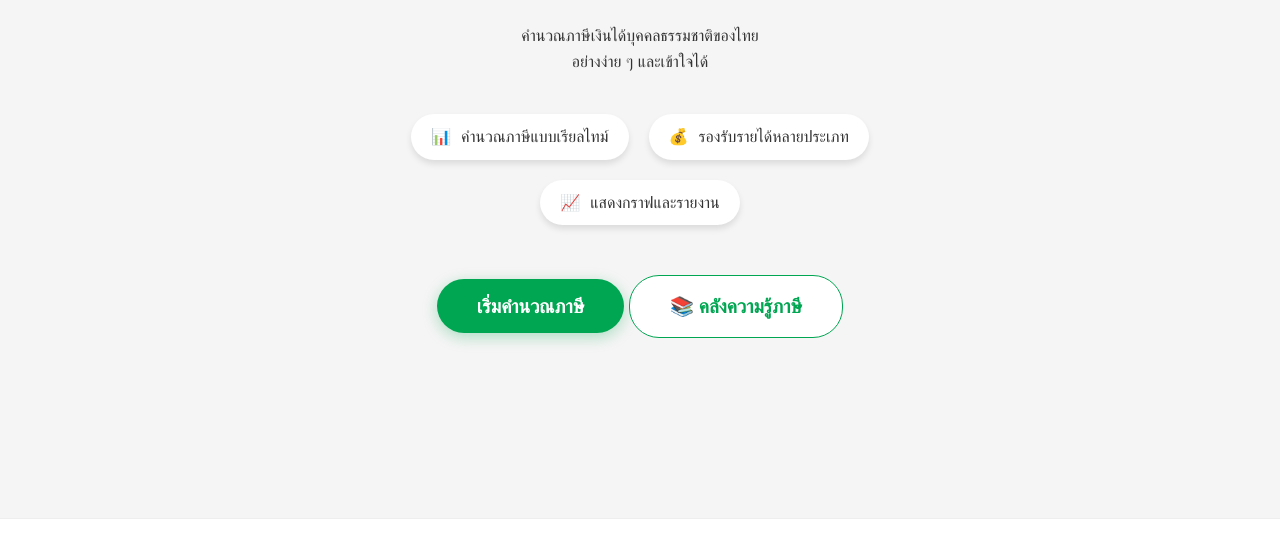
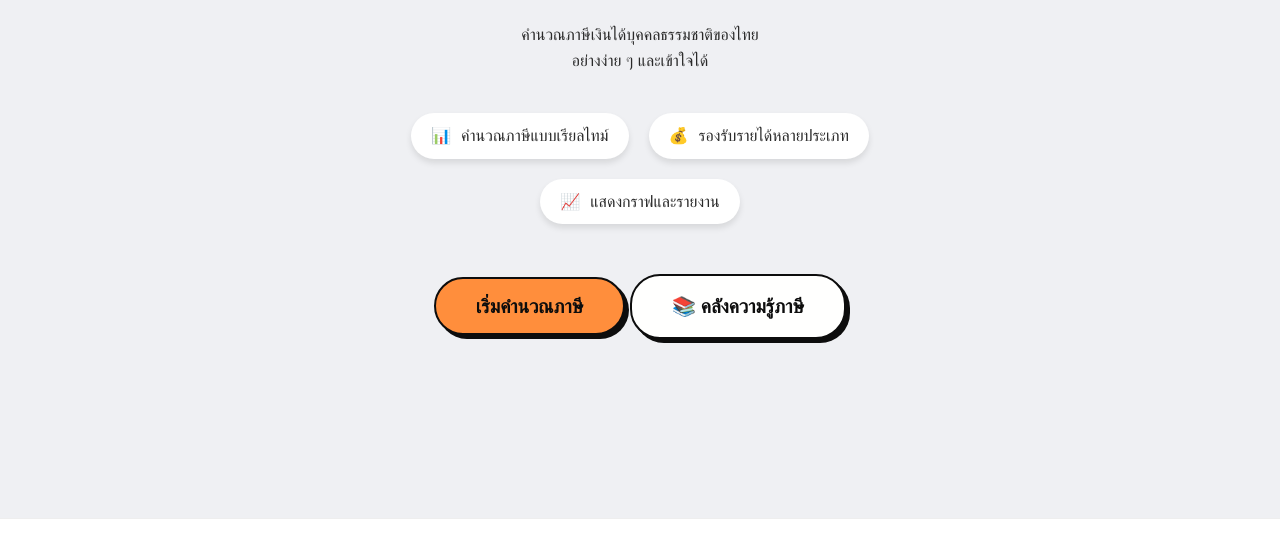
Before and after one commit to analogte/tax-web, a plain HTML site: page index.html in a window 1280 px wide. Shown: the part 242-798 px from the top of the page. Drawn offline with Linux system fonts and the light colour scheme.

Commit message:
แก้สี

```diff
--- a/css/knowledge.css
+++ b/css/knowledge.css
@@ -1,12 +1,12 @@
 /* Knowledge Hub Styles */
 
 :root {
-    --knowledge-primary: #00A651;
-    --knowledge-bg: #f9fafb;
-    --knowledge-surface: #ffffff;
-    --knowledge-text: #1f2937;
+    --knowledge-primary: #ff8e3c;
+    --knowledge-bg: #eff0f3;
+    --knowledge-surface: #fffffe;
+    --knowledge-text: #2a2a2a;
     --knowledge-text-muted: #6b7280;
-    --knowledge-border: #e5e7eb;
+    --knowledge-border: #0d0d0d;
 }
 
 body.knowledge-body {
--- a/css/styles.css
+++ b/css/styles.css
@@ -1,17 +1,28 @@
 /* CSS for Thai Tax Calculator */
 
 :root {
-  --primary-color: #00A651; /* Revenue Department Green-ish */
-  --secondary-color: #2E7D32;
-  --accent-color: #FFC107;
-  --text-color: #333;
-  --bg-color: #F5F5F5;
-  --card-bg: #FFFFFF;
+  --primary-color: #ff8e3c;
+  /* Button / Highlight (Orange) */
+  --secondary-color: #d9376e;
+  /* Tertiary (Pink) */
+  --accent-color: #d9376e;
+  --text-color: #2a2a2a;
+  /* Paragraph */
+  --heading-color: #0d0d0d;
+  /* Headline */
+  --bg-color: #eff0f3;
+  /* Background */
+  --card-bg: #fffffe;
+  /* Secondary */
   --error-color: #D32F2F;
   --success-color: #388E3C;
   --shadow: 0 4px 6px rgba(0, 0, 0, 0.1);
   --border-radius: 12px;
   --font-family: 'Sarabun', -apple-system, BlinkMacSystemFont, "Segoe UI", Roboto, "Helvetica Neue", Arial, sans-serif;
+
+  /* New dedicated vars */
+  --btn-text-color: #0d0d0d;
+  --stroke-color: #0d0d0d;
 }
 
 /* Import Sarabun Font */
@@ -45,7 +56,8 @@ body {
   flex: 1;
   display: flex;
   flex-direction: column;
-    min-height: calc(100vh - 80px); /* Leave space for footer */
+  min-height: calc(100vh - 80px);
+  /* Leave space for footer */
 }
 
 /* Screen Management */
@@ -63,8 +75,15 @@ body {
 }
 
 @keyframes fadeIn {
-  from { opacity: 0; transform: translateY(10px); }
-  to { opacity: 1; transform: translateY(0); }
+  from {
+    opacity: 0;
+    transform: translateY(10px);
+  }
+
+  to {
+    opacity: 1;
+    transform: translateY(0);
+  }
 }
 
 /* Cover Screen */
@@ -124,8 +143,9 @@ body {
 
 .btn-primary {
   background-color: var(--primary-color);
-  color: white;
-  box-shadow: 0 4px 15px rgba(0, 166, 81, 0.3);
+  color: var(--btn-text-color);
+  border: 2px solid var(--stroke-color);
+  box-shadow: 4px 4px 0 var(--stroke-color);
 }
 
 .btn-primary:hover {
@@ -139,9 +159,10 @@ body {
 }
 
 .btn-secondary {
-  background-color: white;
-  color: var(--primary-color);
-  border: 1px solid var(--primary-color);
+  background-color: var(--card-bg);
+  color: var(--btn-text-color);
+  border: 2px solid var(--stroke-color);
+  box-shadow: 4px 4px 0 var(--stroke-color);
 }
 
 .btn-secondary:hover {
@@ -193,7 +214,7 @@ body {
 }
 
 .tax-result-card .card-header {
-  border-color: rgba(255,255,255,0.2);
+  border-color: rgba(255, 255, 255, 0.2);
 }
 
 /* Result Rows */
@@ -273,7 +294,7 @@ body {
   align-items: center;
 }
 
-.income-checkbox:checked + .card-content {
+.income-checkbox:checked+.card-content {
   border-color: var(--primary-color);
   background-color: #f0fdf4;
 }
@@ -310,13 +331,13 @@ body {
   -webkit-appearance: none;
 }
 
-.slider::-webkit-slider-thumb {
-  -webkit-appearance: none;
 width: 20px;
 height: 20px;
 background: var(--primary-color);
+border: 2px solid var(--stroke-color);
 border-radius: 50%;
 cursor: pointer;
+appearance: none;
 }
 
 /* Allowances */
@@ -398,13 +419,15 @@ body {
   border-collapse: collapse;
 }
 
-.brackets-table th, .brackets-table td {
+.brackets-table th,
+.brackets-table td {
   padding: 10px;
   text-align: right;
   border-bottom: 1px solid #eee;
 }
 
-.brackets-table th:first-child, .brackets-table td:first-child {
+.brackets-table th:first-child,
+.brackets-table td:first-child {
   text-align: left;
 }
 
@@ -435,7 +458,7 @@ body {
   background: white;
   padding: 15px;
   border-radius: 12px;
-  box-shadow: 0 2px 4px rgba(0,0,0,0.05);
+  box-shadow: 0 2px 4px rgba(0, 0, 0, 0.05);
   border: 1px solid #eee;
 }
 
@@ -445,7 +468,7 @@ body {
 }
 
 .summary-card.highlight .summary-label {
-    color: rgba(255,255,255,0.8);
+  color: rgba(255, 255, 255, 0.8);
 }
 
 .summary-label {
@@ -507,7 +530,13 @@ body {
 
 /* Print Styles */
 @media print {
-    .btn, .action-buttons, .cover-features, .app-footer, .input-group-append, .slider-container {
+
+  .btn,
+  .action-buttons,
+  .cover-features,
+  .app-footer,
+  .input-group-append,
+  .slider-container {
     display: none !important;
   }
 
@@ -532,7 +561,8 @@ body {
     max-width: 100% !important;
   }
 
-    #coverScreen, .calc-header button {
+  #coverScreen,
+  .calc-header button {
     display: none !important;
   }
 }
```
Lines whose indentation alone changed are shown as unchanged.
